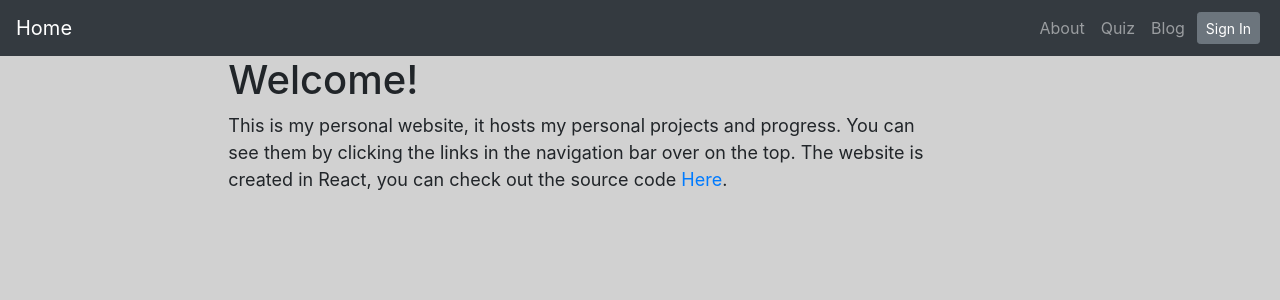
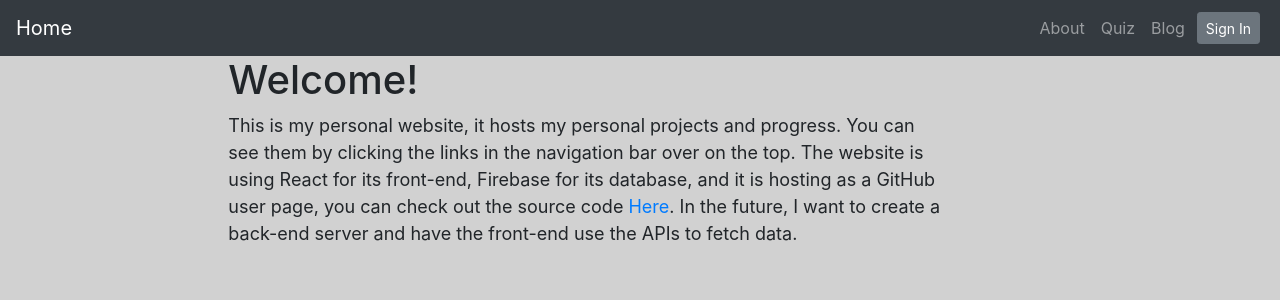
Before and after one commit to ShouShou92410/ShouShou92410.github.io, a React (Create React App) app: page / in a window 1280 px wide. Shown: the top 300 px of the page. Built offline with nearby package versions, Linux system fonts and the light colour scheme; no server answers.

Commit message:
Update HomeView.jsx

```diff
--- a/src/root/HomeView.jsx
+++ b/src/root/HomeView.jsx
@@ -11,14 +11,16 @@ function HomeView() {
           <h1>Welcome!</h1>
           <p className="fs-18">
             This is my personal website, it hosts my personal projects and progress. You can see
-            them by clicking the links in the navigation bar over on the top. The website is created
-            in React, you can check out the source code{' '}
+            them by clicking the links in the navigation bar over on the top. The website is using
+            React for its front-end, Firebase for its database, and it is hosting as a GitHub user
+            page, you can check out the source code{' '}
             <a
               href="https://github.com/ShouShou92410/ShouShou92410.github.io/tree/Source-Code"
               target="_blank">
               Here
             </a>
-            .
+            . In the future, I want to create a back-end server and have the front-end use the APIs
+            to fetch data.
           </p>
         </Col>
       </Row>
```
